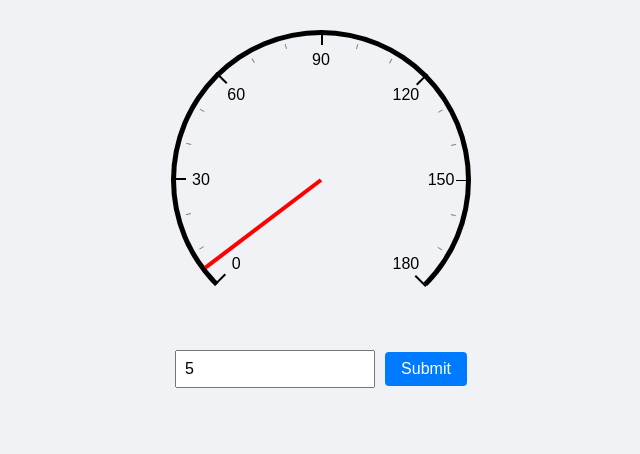
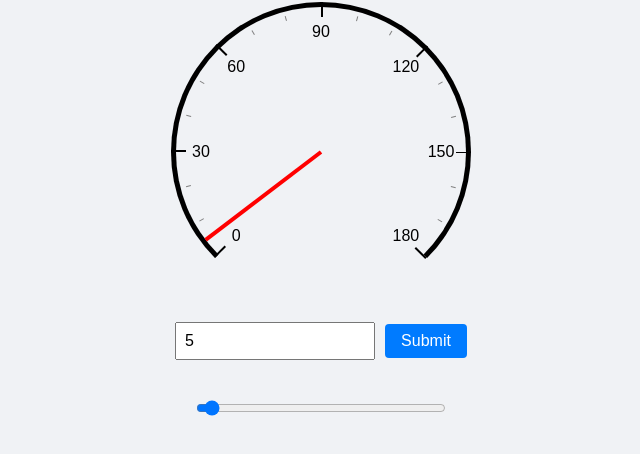
Before and after one commit to pranita09/speedometer, a plain HTML site: page index.html in a window 1280 px wide. Both pictures are taken after typing "5" into the empty fields and a click on the button "Submit". Shown: the part 230-684 px from the top of the page, without its empty margins (319-959 px from the left). Drawn offline with Linux system fonts and the light colour scheme.

Commit message:
feat: add scale to to change speed

```diff
--- a/app.js
+++ b/app.js
@@ -2,6 +2,7 @@ const submitBtn = document.querySelector("#submitBtn");
 const speedInput = document.querySelector("#speedInput");
 const needle = document.querySelector(".needle");
 const ticksContainer = document.getElementById("ticksContainer");
+const scaleInput = document.getElementById("scaleInput");
 
 const createTicks = () => {
   ticksContainer.innerHTML = "";
@@ -43,7 +44,7 @@ const createTicks = () => {
       transformOrigin: "0 0",
     });
 
-    // label
+    // numbers label
     const label = document.createElement("div");
     label.className = "label";
     label.textContent = i * 30;
@@ -85,21 +86,33 @@ const createTicks = () => {
   }
 };
 
-const rotateNeedle = () => {
-  const input = speedInput.value;
+const rotateNeedle = (input) => {
   const value = Math.min(Math.max(Number(input), 0), 180);
   const angle = (value - 0) * (270 / 180) - 135;
 
   needle.style.transform = `translateX(-50%) translateY(-100%) rotate(${
-    angle + 0.35
+    angle + 0.2
   }deg)`;
 };
 
-createTicks();
+const updateFromForm = () => {
+  const input = speedInput.value;
+  scaleInput.value = input === "" ? 0 : input;
+  rotateNeedle(input);
+};
 
-submitBtn.addEventListener("click", rotateNeedle);
+const updateFromScale = () => {
+  const input = scaleInput.value;
+  speedInput.value = input;
+  rotateNeedle(input);
+};
+
+scaleInput.addEventListener("input", updateFromScale);
+submitBtn.addEventListener("click", updateFromForm);
 speedInput.addEventListener("keypress", (event) => {
   if (event.key === "Enter") {
-    rotateNeedle();
+    updateFromForm();
   }
 });
+
+createTicks();
--- a/index.html
+++ b/index.html
@@ -24,6 +24,17 @@
         />
         <button id="submitBtn">Submit</button>
       </div>
+      <div class="scaleContainer">
+        <input
+          type="range"
+          id="scaleInput"
+          min="0"
+          max="180"
+          value="0"
+          step="30"
+          class="verticalScale"
+        />
+      </div>
     </main>
     <script type="module" src="app.js"></script>
   </body>
--- a/styles.css
+++ b/styles.css
@@ -99,8 +99,8 @@ button:hover {
 }
 
 .small-tick {
-  height: 1px; /* Smaller height */
-  background-color: grey; /* Grey color for small ticks */
+  height: 1px;
+  background-color: grey;
 }
 
 .label {
@@ -110,3 +110,17 @@ button:hover {
   transform: translate(-50%, -50%);
   user-select: none;
 }
+
+.scaleContainer {
+  margin-top: 20px;
+  display: flex;
+  align-items: center;
+  justify-content: center;
+}
+
+.verticalScale {
+  width: 250px;
+  height: 6px;
+  margin-top: 20px;
+  cursor: pointer;
+}
```
